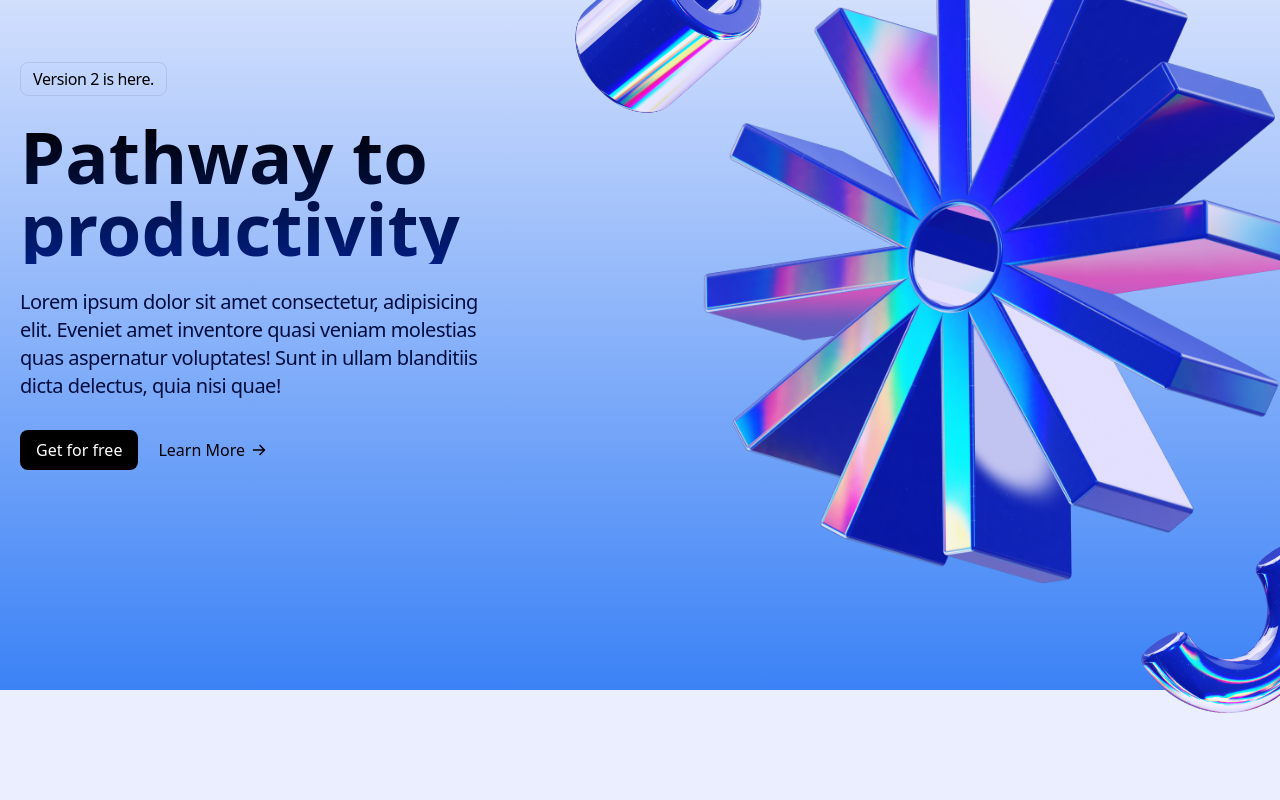
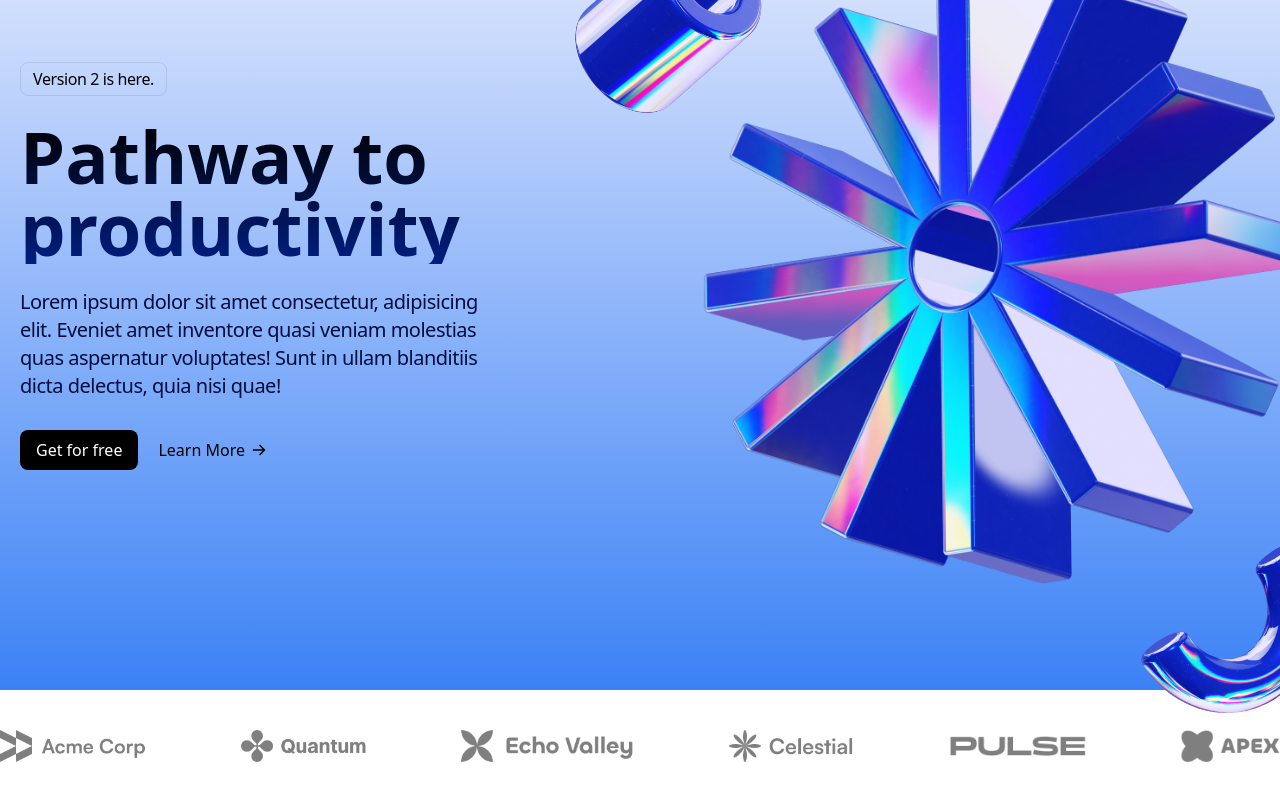
Before and after one commit to ATDevv/saas-landing-page, a Next.js app: page / in a window 1280 px wide. Shown: the part 234-1034 px from the top of the page. Before the commit the page ends 1010 px from the top, so only its background shows below. Built offline with nearby package versions, Linux system fonts and the light colour scheme.

Commit message:
complete compon  logo

```diff
--- a/src/app/globals.css
+++ b/src/app/globals.css
@@ -4,14 +4,18 @@
 
 @layer components {
     .btn {
-        @apply px-4 py-2 rounded-lg font-medium
+        @apply px-4 py-2 rounded-lg font-medium;
     }
 
     .btn-primary {
-        @apply bg-black text-white
+        @apply bg-black text-white;
     }
 
     .btn-text {
-        @apply text-black bg-transparent
+        @apply text-black bg-transparent;
+    }
+
+    .logo-ticker-img {
+        @apply h-8 w-auto;
     }
 }
--- a/src/app/page.tsx
+++ b/src/app/page.tsx
@@ -1,11 +1,13 @@
-import Header from "@/sections/Header";
-import Hero from "@/sections/Hero";
+import Header from '@/sections/Header'
+import Hero from '@/sections/Hero'
+import LogoTicker from '@/sections/LogoTicker'
 
 export default function Home() {
-  return (
-    <>
-      <Header/>
-      <Hero/>
-    </>
-  );
+    return (
+        <>
+            <Header />
+            <Hero />
+            <LogoTicker />
+        </>
+    )
 }
--- a/src/sections/Hero.tsx
+++ b/src/sections/Hero.tsx
@@ -51,7 +51,7 @@
                                 src={noodleImage}
                                 alt="Noodle Image"
                                 height={220}
-                                className="absolute top-[574px] left-[448px] rotate-[30deg]"
+                                className="hidden md:block absolute top-[574px] left-[448px] rotate-[30deg]"
                             />
                         </div>
                     </div>
--- /dev/null
+++ b/src/sections/LogoTicker.tsx
@@ -0,0 +1,50 @@
+import acmeLogo from '@/assets/logo-acme.png'
+import quantumLogo from '@/assets/logo-quantum.png'
+import echoLogo from '@/assets/logo-echo.png'
+import calestialLogo from '@/assets/logo-celestial.png'
+import pulseLogo from '@/assets/logo-pulse.png'
+import apexLogo from '@/assets/logo-apex.png'
+import Image from 'next/image'
+
+const LogoTicker = () => {
+    return (
+        <div className='py-8 bg-white md:py-10'>
+            <div className="container mx-auto overflow-hidden">
+                <div className="flex gap-14 flex-none justify-between">
+                    <Image
+                        src={acmeLogo}
+                        alt="Acme Logo"
+                        className="logo-ticker-img"
+                    />
+                    <Image
+                        src={quantumLogo}
+                        alt="Quantum Logo"
+                        className="logo-ticker-img"
+                    />
+                    <Image
+                        src={echoLogo}
+                        alt="Echo Logo"
+                        className="logo-ticker-img"
+                    />
+                    <Image
+                        src={calestialLogo}
+                        alt="Calestial Logo"
+                        className="logo-ticker-img"
+                    />
+                    <Image
+                        src={pulseLogo}
+                        alt="Pulse Logo"
+                        className="logo-ticker-img"
+                    />
+                    <Image
+                        src={apexLogo}
+                        alt="Apex Logo"
+                        className="logo-ticker-img"
+                    />
+                </div>
+            </div>
+        </div>
+    )
+}
+
+export default LogoTicker
```
